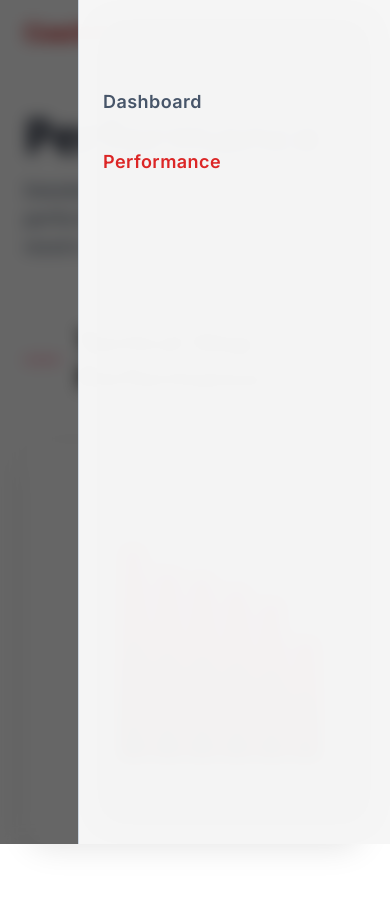
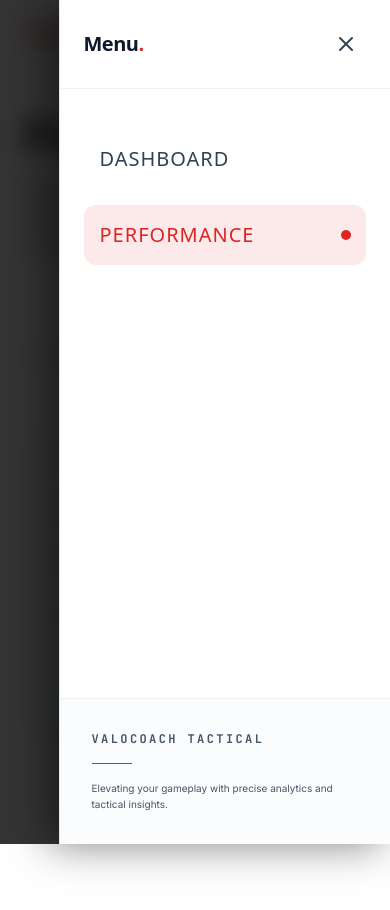
Before and after one commit to Sagar-024/ValoCoach-Player-Dashboard, a Next.js app in the folder frontend/: page /performance in a window 390 px wide. Both pictures are taken after a click on the button 346 px from the left and 32 px from the top of the page. Shown: the top 910 px of the page. After the commit the page ends 844 px from the top, so only its background shows below. Built offline with nearby package versions, Linux system fonts and the light colour scheme; a web font is replaced by a local one.

Commit message:
feat: revamp mobile hamburger menu with premium tactical aesthetics and animations

```diff
--- a/frontend/src/components/Navbar.tsx
+++ b/frontend/src/components/Navbar.tsx
@@ -103,7 +103,7 @@ export default function Navbar() {
 
       <div
         className={`
-          fixed inset-0 bg-black/60 backdrop-blur-sm z-[900]
+          fixed inset-0 bg-black/80 backdrop-blur-md z-[900]
           transition-opacity duration-500
           ${mobileOpen ? "opacity-100" : "opacity-0 pointer-events-none"}
         `}
@@ -111,35 +111,81 @@ export default function Navbar() {
       >
         <div
           className={`
-            absolute top-0 right-0 bottom-0 w-4/5 max-w-xs
-            bg-[var(--valo-bg-deep)]/95 backdrop-blur-xl
-            border-l border-[var(--valo-border)]
-            transform transition-transform duration-500 ease-out
+            absolute top-0 right-0 bottom-0 w-[85%] max-w-sm
+            bg-[var(--valo-bg-deep)] shadow-[-10px_0_40px_rgba(0,0,0,0.5)]
+            border-l border-[var(--valo-border)]/50
+            transform transition-transform duration-500 cubic-bezier(0.16, 1, 0.3, 1)
             ${mobileOpen ? "translate-x-0" : "translate-x-full"}
+            flex flex-col
           `}
           onClick={(e) => e.stopPropagation()}
         >
-          <div className="p-6 flex flex-col gap-8 mt-16">
-            {navLinks.map((link) => {
+          {/* Mobile Menu Header */}
+          <div className="flex items-center justify-between p-6 border-b border-[var(--valo-border)]/30">
+            <h2 className="font-display font-bold text-xl tracking-tight text-[var(--valo-text-primary)]">
+              Menu<span className="text-[var(--valo-primary)]">.</span>
+            </h2>
+            <button
+              onClick={() => setMobileOpen(false)}
+              className="p-2 rounded-full hover:bg-[var(--valo-primary)]/10 text-[var(--valo-text-secondary)] hover:text-[var(--valo-primary)] transition-all"
+            >
+              <X className="w-6 h-6" />
+            </button>
+          </div>
+
+          {/* Nav Links Container */}
+          <div className="flex-1 overflow-y-auto py-10 px-6 flex flex-col gap-4">
+            {navLinks.map((link, idx) => {
               const isActive = pathname === link.href;
               return (
                 <Link
                   key={link.href}
                   href={link.href}
                   className={`
-                    text-lg font-semibold tracking-wide
+                    group relative flex items-center justify-between p-4 rounded-xl
+                    transition-all duration-300
                     ${
                       isActive
-                        ? "text-[var(--valo-primary)]"
-                        : "text-[var(--valo-text-tertiary)] hover:text-[var(--valo-primary)]"
+                        ? "bg-[var(--valo-primary)]/10 text-[var(--valo-primary)]"
+                        : "text-[var(--valo-text-secondary)] hover:bg-[var(--valo-bg-elevated)] hover:text-[var(--valo-text-primary)]"
                     }
                   `}
+                  style={{
+                    transitionDelay: `${idx * 50}ms`,
+                    transform: mobileOpen
+                      ? "translateX(0)"
+                      : "translateX(20px)",
+                    opacity: mobileOpen ? 1 : 0,
+                  }}
                   onClick={() => setMobileOpen(false)}
                 >
-                  {link.label}
+                  <span className="text-xl font-display font-medium uppercase tracking-wider">
+                    {link.label}
+                  </span>
+
+                  <div
+                    className={`
+                    w-2 h-2 rounded-full transition-all duration-300
+                    ${isActive ? "bg-[var(--valo-primary)] scale-125" : "bg-transparent group-hover:bg-[var(--valo-text-tertiary)]"}
+                  `}
+                  />
                 </Link>
               );
             })}
+          </div>
+
+          {/* Mobile Menu Footer */}
+          <div className="p-8 border-t border-[var(--valo-border)]/30 bg-[var(--valo-bg-surface)]/50">
+            <div className="flex flex-col gap-4">
+              <p className="text-xs font-mono font-bold uppercase tracking-[0.2em] text-[var(--valo-text-tertiary)]">
+                ValoCoach Tactical
+              </p>
+              <div className="h-px w-10 bg-[var(--valo-primary)]" />
+              <p className="text-[10px] text-[var(--valo-text-tertiary)] leading-relaxed">
+                Elevating your gameplay with precise analytics and tactical
+                insights.
+              </p>
+            </div>
           </div>
         </div>
       </div>
--- a/frontend/src/components/PerformanceChart.tsx
+++ b/frontend/src/components/PerformanceChart.tsx
@@ -44,17 +44,17 @@ export default function PerformanceChart({ matches }: PerformanceChartProps) {
     if (active && payload && payload.length) {
       const data = payload[0].payload;
       return (
-        <div className="px-6 py-4 rounded-xl bg-white/95 dark:bg-[#1a1f2e]/95 backdrop-blur-md shadow-2xl border border-black/5 dark:border-white/5 animate-in fade-in zoom-in duration-200">
-          <p className="font-display font-bold text-xl text-black dark:text-white mb-2 tracking-tight">
+        <div className="px-6 py-4 rounded-xl bg-[var(--valo-bg-elevated)] backdrop-blur-md shadow-2xl border border-[var(--valo-border)] animate-in fade-in zoom-in duration-200">
+          <p className="font-display font-bold text-xl text-[var(--valo-text-primary)] mb-2 tracking-tight">
             {data.map}
           </p>
           <div className="flex items-center gap-3">
-            <div className="w-1.5 h-1.5 rounded-full bg-rose-500 shadow-[0_0_8px_rgba(244,63,94,0.6)]" />
-            <p className="font-mono text-base font-bold text-black dark:text-white tracking-tighter">
+            <div className="w-1.5 h-1.5 rounded-full bg-[var(--valo-primary)] shadow-[0_0_8px_rgba(255,70,85,0.6)]" />
+            <p className="font-mono text-base font-bold text-[var(--valo-text-primary)] tracking-tighter">
               {data.acs} ACS
             </p>
           </div>
-          <p className="text-[10px] font-mono font-bold uppercase tracking-[0.2em] text-black/40 dark:text-white/40 mt-3 border-t border-black/5 dark:border-white/5 pt-2">
+          <p className="text-[10px] font-mono font-bold uppercase tracking-[0.2em] text-[var(--valo-text-tertiary)] mt-3 border-t border-[var(--valo-border)] pt-2">
             {data.matchCount} TOTAL MATCHES
           </p>
         </div>
@@ -65,14 +65,14 @@ export default function PerformanceChart({ matches }: PerformanceChartProps) {
 
   return (
     <div className="w-full animate-in fade-in slide-in-from-bottom-4 duration-700">
-      <div className="flex items-center gap-4 mb-12">
-        <div className="w-12 h-[2px] bg-rose-500 rounded-full" />
-        <h3 className="font-display text-3xl font-bold text-black dark:text-white tracking-tight">
+      <div className="flex items-center gap-4 mb-8 md:mb-12">
+        <div className="w-12 h-[2px] bg-[var(--valo-primary)] rounded-full" />
+        <h3 className="font-display text-2xl md:text-3xl font-bold text-[var(--valo-text-primary)] tracking-tight">
           Tactical Map Performance
         </h3>
       </div>
 
-      <div className="relative w-full h-[400px] p-8 md:p-12 rounded-3xl bg-white dark:bg-[#1a1f2e] shadow-[0_8px_32px_-4px_rgba(0,0,0,0.1)] dark:shadow-[0_8px_32px_-4px_rgba(0,0,0,0.5)] overflow-hidden">
+      <div className="relative w-full h-[320px] md:h-[450px] p-4 md:p-12 rounded-3xl bg-[var(--valo-bg-surface)] border border-[var(--valo-border)] shadow-[var(--shadow-card-rest)] overflow-hidden">
         {/* Magazine Texture Layer */}
         <div
           className="absolute inset-0 opacity-[0.03] pointer-events-none mix-blend-overlay"
@@ -84,26 +84,25 @@ export default function PerformanceChart({ matches }: PerformanceChartProps) {
         <ResponsiveContainer width="100%" height="100%">
           <BarChart
             data={mapPerformance}
-            margin={{ top: 20, right: 10, left: 0, bottom: 20 }}
-            barSize={32}
-            barGap={24}
+            margin={{ top: 20, right: 10, left: -20, bottom: 20 }}
+            barGap={16}
           >
             <XAxis
               dataKey="map"
               stroke="transparent"
-              fontSize={11}
-              fontFamily="DM Mono, monospace"
+              fontSize={10}
+              fontFamily="var(--font-mono)"
               tick={{
-                fill: "var(--valo-text-tertiary)",
-                fontWeight: 700,
-                letterSpacing: "0.1em",
+                fill: "var(--valo-text-secondary)",
+                fontWeight: 600,
+                letterSpacing: "0.05em",
               }}
-              dy={20}
+              dy={15}
             />
             <YAxis
               stroke="transparent"
               fontSize={10}
-              fontFamily="DM Mono, monospace"
+              fontFamily="var(--font-mono)"
               tick={{ fill: "var(--valo-text-tertiary)", opacity: 0.5 }}
               tickLine={false}
               axisLine={false}
@@ -111,14 +110,15 @@ export default function PerformanceChart({ matches }: PerformanceChartProps) {
             />
             <Tooltip
               content={<CustomTooltip />}
-              cursor={{ fill: "rgba(0, 0, 0, 0.02)", radius: 8 }}
+              cursor={{ fill: "var(--valo-primary)", opacity: 0.05, radius: 8 }}
               wrapperStyle={{ outline: "none" }}
             />
 
             {/* Main Data Bar */}
             <Bar
               dataKey="acs"
-              radius={[8, 8, 2, 2]}
+              radius={[6, 6, 2, 2]}
+              barSize={24}
               animationDuration={1500}
               animationEasing="cubic-bezier(0.23, 1, 0.32, 1)"
             >
@@ -139,7 +139,11 @@ export default function PerformanceChart({ matches }: PerformanceChartProps) {
                 x2="0"
                 y2="1"
               >
-                <stop offset="0%" stopColor="#ff4655" stopOpacity={1} />
+                <stop
+                  offset="0%"
+                  stopColor="var(--valo-primary)"
+                  stopOpacity={1}
+                />
                 <stop offset="60%" stopColor="#8d1b26" stopOpacity={1} />
                 <stop offset="100%" stopColor="#2c0a0d" stopOpacity={1} />
               </linearGradient>
@@ -160,13 +164,13 @@ export default function PerformanceChart({ matches }: PerformanceChartProps) {
 function ChartSkeleton() {
   return (
     <div className="w-full">
-      <div className="h-10 w-64 bg-slate-200 dark:bg-slate-800 rounded-lg mb-8 animate-pulse" />
-      <div className="w-full h-[400px] p-12 rounded-3xl bg-white dark:bg-[#1a1f2e] shadow-xl animate-pulse">
+      <div className="h-10 w-64 bg-[var(--valo-bg-elevated)] rounded-lg mb-8 animate-pulse" />
+      <div className="w-full h-[320px] md:h-[450px] p-12 rounded-3xl bg-[var(--valo-bg-surface)] border border-[var(--valo-border)] shadow-xl animate-pulse">
         <div className="w-full h-full flex items-end justify-around gap-12">
           {[1, 2, 3, 4, 5].map((i) => (
             <div
               key={i}
-              className="w-10 bg-slate-100 dark:bg-slate-800 rounded-t-xl"
+              className="w-10 bg-[var(--valo-bg-elevated)] rounded-t-xl"
               style={{
                 height: `${[45, 75, 55, 80, 60][i - 1]}%`,
               }}
```
